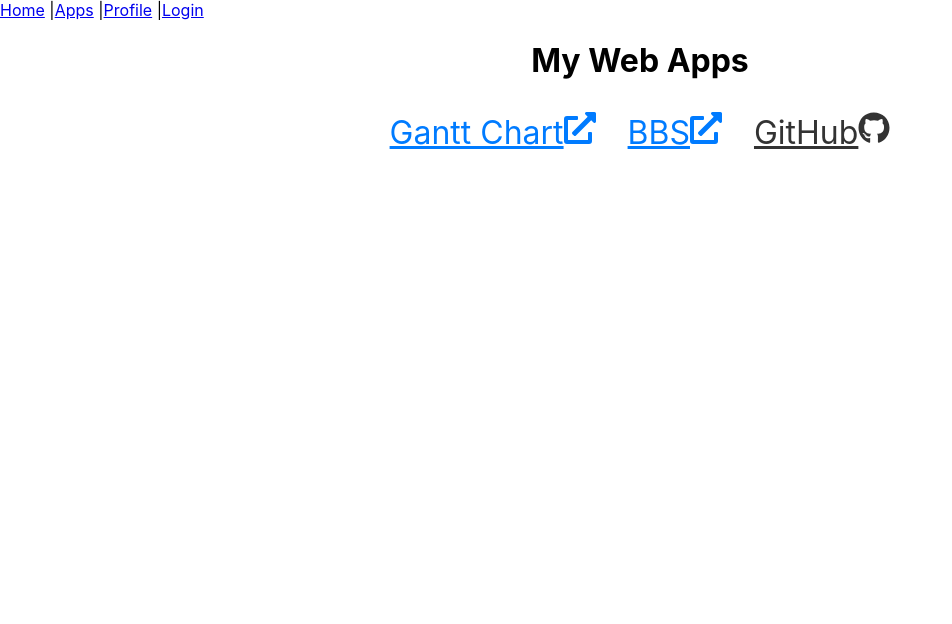
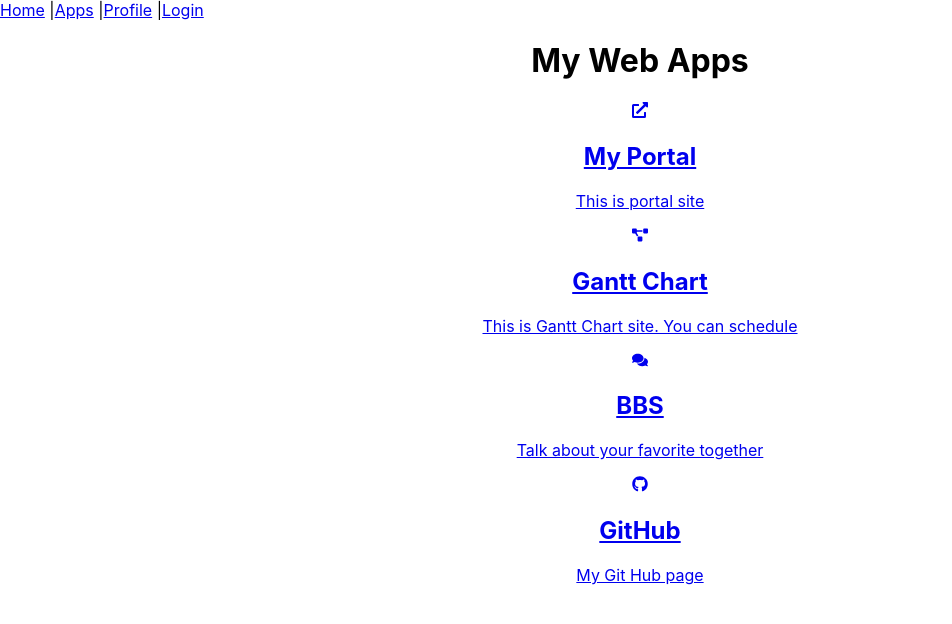
Before and after one commit to doradora58/MyPortal, a React (Create React App) app in the folder frontend/my-portal/: page /apps in a window 1280 px wide. Shown: the top 624 px of the page, without its empty margins (0-952 px from the left). Built offline with nearby package versions, Linux system fonts and the light colour scheme.

Commit message:
Fix apps

```diff
--- a/frontend/my-portal/src/pages/Apps.js
+++ b/frontend/my-portal/src/pages/Apps.js
@@ -1,43 +1,52 @@
-import { FaExternalLinkAlt } from 'react-icons/fa';
-import { FaGithub } from 'react-icons/fa';
+import { FaExternalLinkAlt, FaComments, FaProjectDiagram, FaGithub } from 'react-icons/fa';
+
+const apps = [
+  {
+    title: 'My Portal',
+    description: 'This is portal site',
+    url:'/',
+    icon:<FaExternalLinkAlt/>,
+  },
+  {
+    title: 'Gantt Chart',
+    description: 'This is Gantt Chart site. You can schedule',
+    url:'https://ganttchart.doradora58.com',
+    icon:<FaProjectDiagram />,
+  },
+  {
+    title: 'BBS',
+    description: 'Talk about your favorite together',
+    url:'/bbs',
+    icon:<FaComments />,
+  },
+  {
+    title: 'GitHub',
+    description: 'My Git Hub page',
+    url:'https://github.com/doradora58',
+    icon:<FaGithub />,
+  },
+
+]
+
 
 export default function Apps() {
   return (
     <div style={{ textAlign: 'center' }}>
       <h1>My Web Apps</h1>
-
-      <div style={{ display: 'flex', justifyContent: 'center', gap: '2rem', marginTop: '2rem' }}>
-        {/* Gantt Chart */}
-        <a
-          href="https://ganttchart.doradora58.com"
-          target="_blank"
-          rel="noopener noreferrer"
-          style={{ fontSize: '2rem', color: '#007bff' }}
-        >
-          Gantt Chart
-          <FaExternalLinkAlt title="Gantt Chart" />
-        </a>
-        {/* BBS */}
-        <a
-          href="https://ganttchart.doradora58.com"
-          target="_blank"
-          rel="noopener noreferrer"
-          style={{ fontSize: '2rem', color: '#007bff' }}
-        >
-          BBS
-          <FaExternalLinkAlt title="BBS" />
-        </a>
-
-        {/* GitHub */}
-        <a
-          href="https://github.com/doradora58"
-          target="_blank"
-          rel="noopener noreferrer"
-          style={{ fontSize: '2rem', color: '#333' }}
-        >
-          GitHub
-          <FaGithub title="GitHub Profile" />
-        </a>
+      <div className="card-grid">
+        {apps.map((app, index) => (
+          <a
+            key={index}
+            href={app.url}
+            target="_blank"
+            rel="noopener noreferrer"
+            className="app-card"
+          >
+            <div className="icon">{app.icon}</div>
+            <h2>{app.title}</h2>
+            <p>{app.description}</p>
+          </a>
+        ))}
       </div>
     </div>
   );
```
